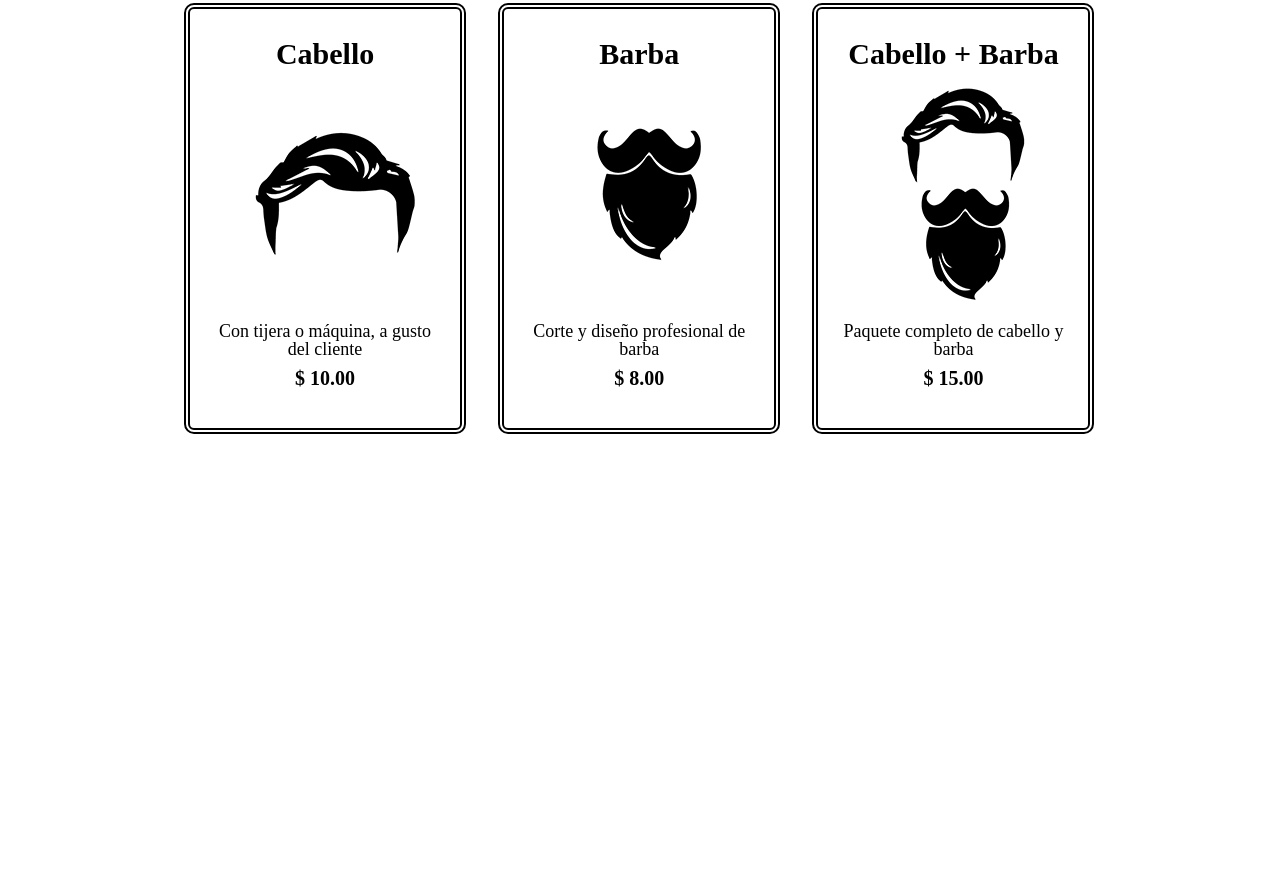
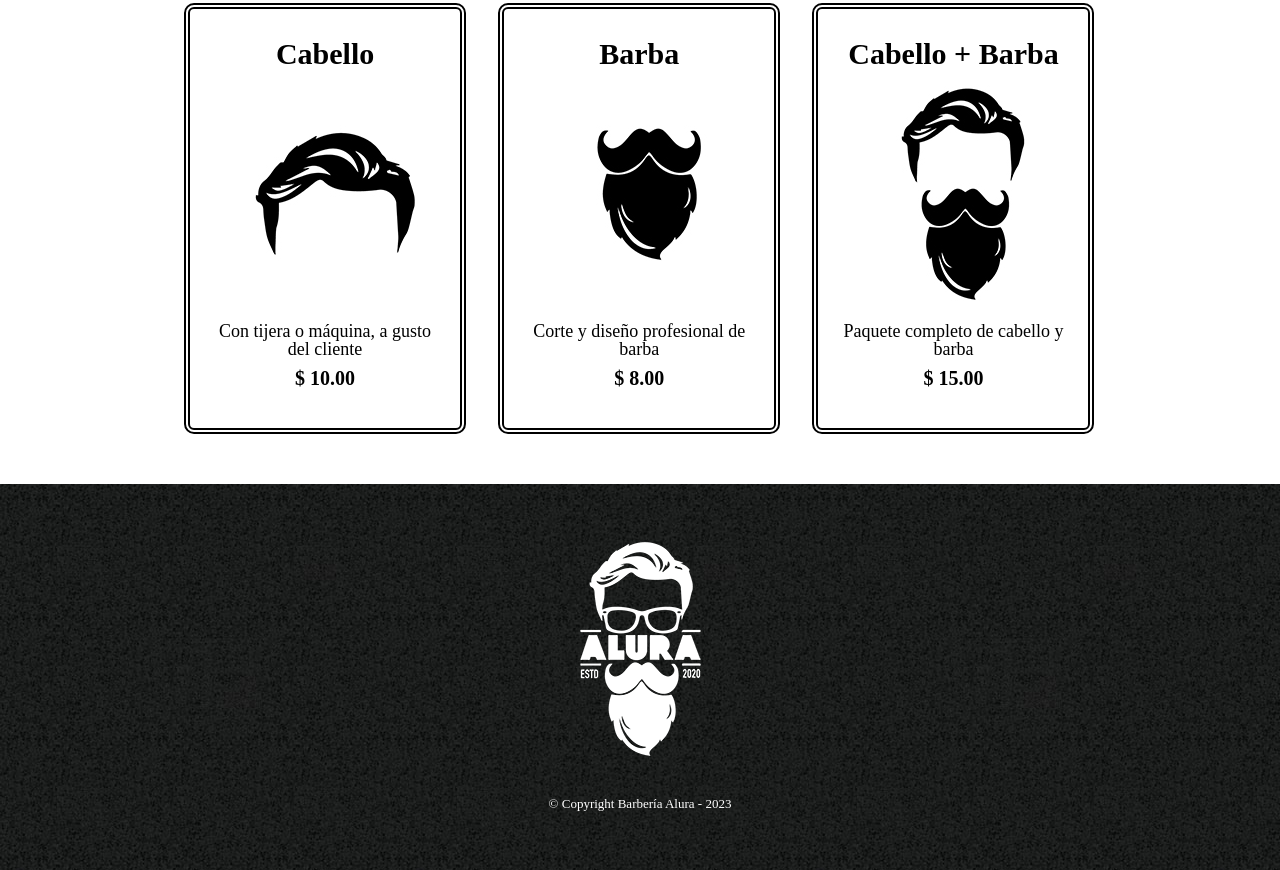
Before and after one commit to JonathanJulDiaz/ONE---Curso-de-Programacion, a plain HTML site: page HTML5 y CSS3/HMTL5-y-CSS3-parte2/productos.html in a window 1280 px wide. Shown: the part 340-1210 px from the top of the page. Before the commit the page ends 824 px from the top, so only its background shows below. Drawn offline with Linux system fonts and the light colour scheme.

Commit message:
Creamos el pie de pagina, y aprendimos como escribir caracteres especiales en nuestro codigo

```diff
--- a/HTML5 y CSS3/HMTL5-y-CSS3-parte2/productos.css
+++ b/HTML5 y CSS3/HMTL5-y-CSS3-parte2/productos.css
@@ -78,3 +78,14 @@ nav a:hover {
     font-weight: bold;
     margin: 10px;
 }
+
+footer{
+    text-align: center;
+    background: url(imagenes/bg.jpg);
+    padding: 40px;
+}
+.copyright{
+    color: white;
+    font-size: 13px;
+    margin: 20px;
+}
--- a/HTML5 y CSS3/HMTL5-y-CSS3-parte2/productos.html
+++ b/HTML5 y CSS3/HMTL5-y-CSS3-parte2/productos.html
@@ -71,6 +71,13 @@
 
     </main>
 
+    <footer>
+
+        <img src="imagenes/logo-blanco.png">
+        <p class="copyright">&copy Copyright Barbería Alura - 2023</p>
+
+    </footer>
+
 </body>
 
 </html>
```
